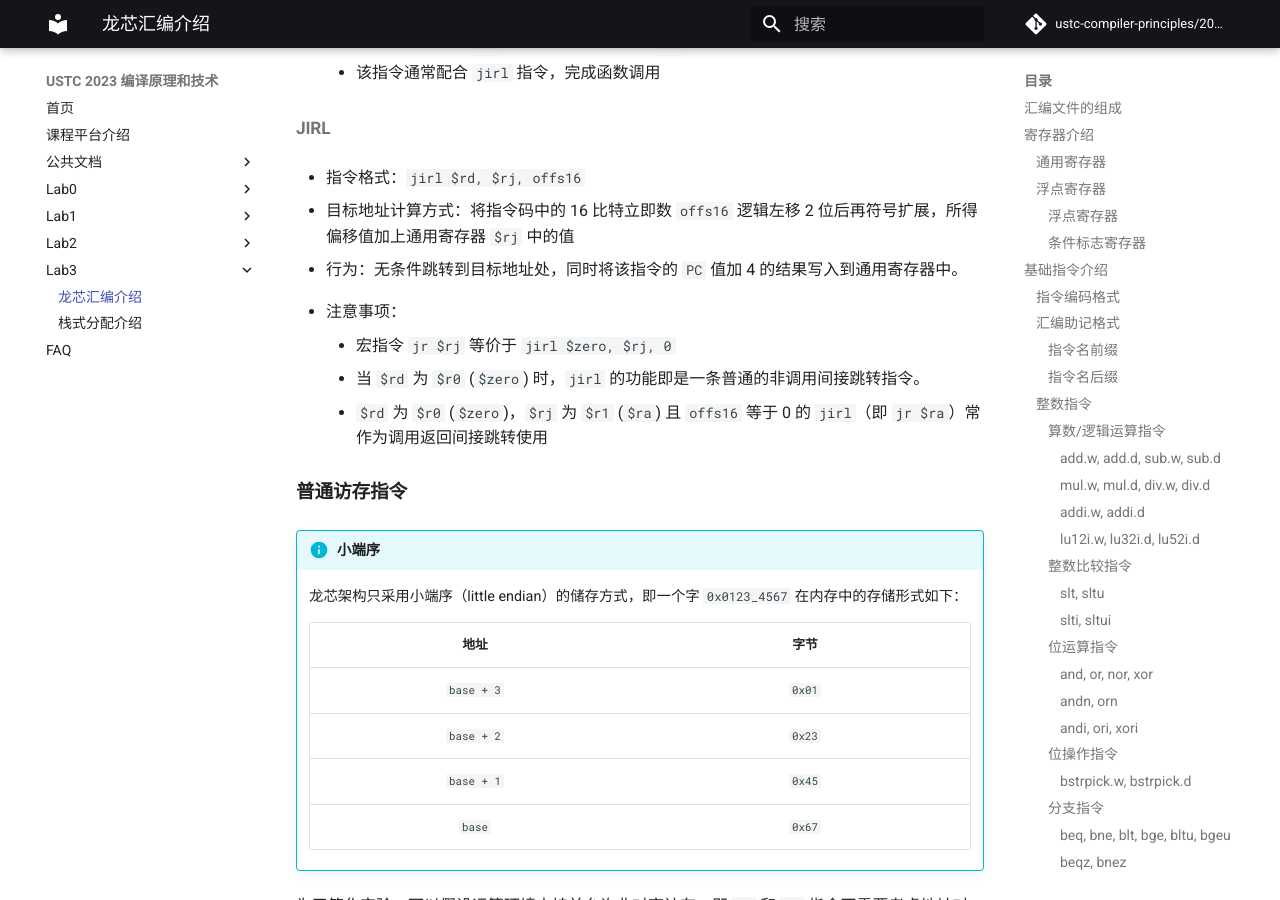
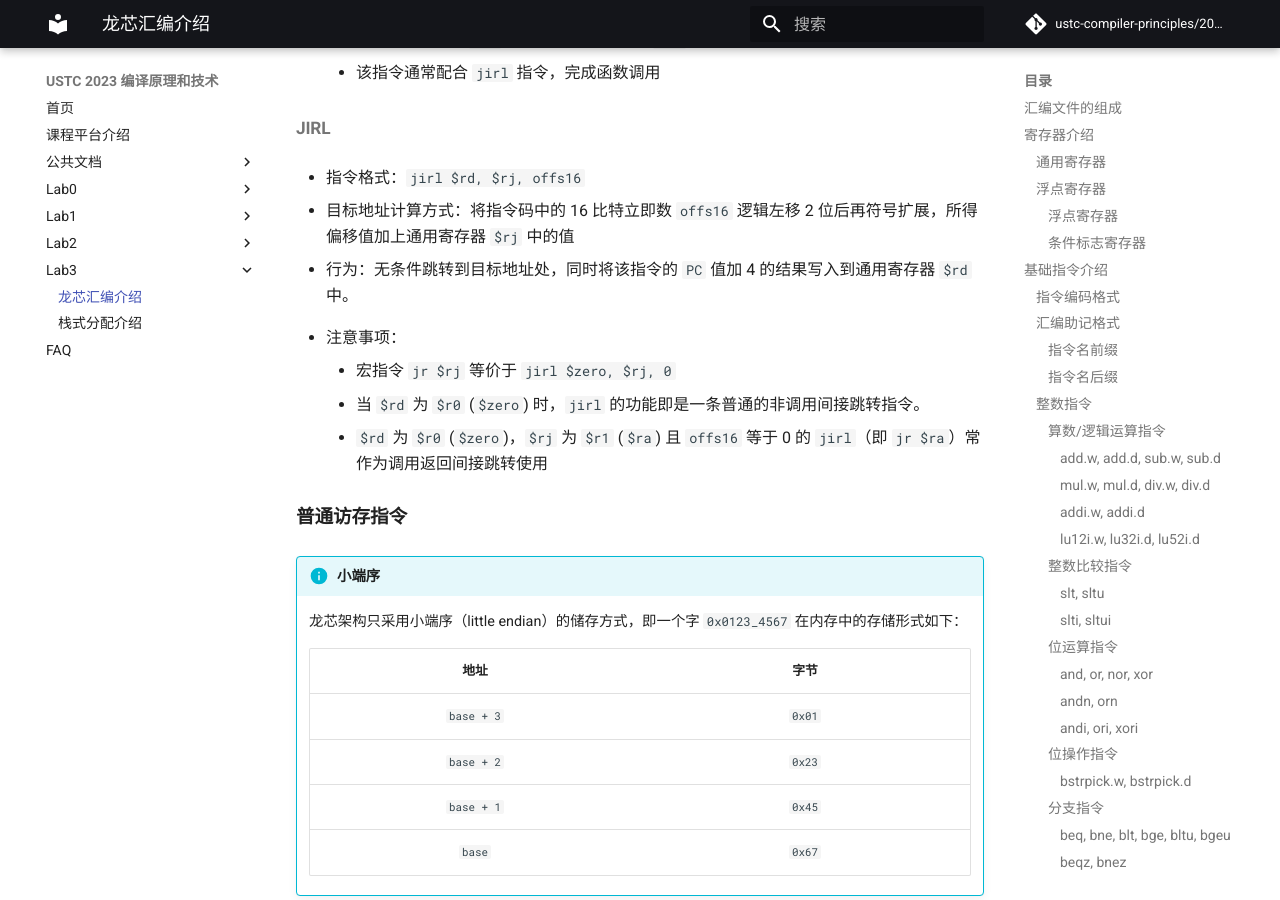
Before and after one commit to ustc-compiler-principles/2023, an MkDocs documentation site: the page built from docs/common/asm_intro.md, in a window 1280 px wide and 900 px high, scrolled down 15564 px. Built offline with MkDocs 1.6.1 and Material for MkDocs 9.7.7, drawn with Linux system fonts in a browser that asks for light colours; comment, search, counter and statistics services are not loaded.

Commit message:
lab3: fix typo

```diff
--- a/docs/common/asm_intro.md
+++ b/docs/common/asm_intro.md
@@ -579,7 +579,7 @@ exit:
 
 - 指令格式：`jirl $rd, $rj, offs16`
 - 目标地址计算方式：将指令码中的 16 比特立即数 `offs16` 逻辑左移 2 位后再符号扩展，所得偏移值加上通用寄存器 `$rj` 中的值
-- 行为：无条件跳转到目标地址处，同时将该指令的 `PC` 值加 4 的结果写入到通用寄存器中。
+- 行为：无条件跳转到目标地址处，同时将该指令的 `PC` 值加 4 的结果写入到通用寄存器 `$rd` 中。
 
 - 注意事项：
   - 宏指令 `jr $rj` 等价于 `jirl $zero, $rj, 0`
```
